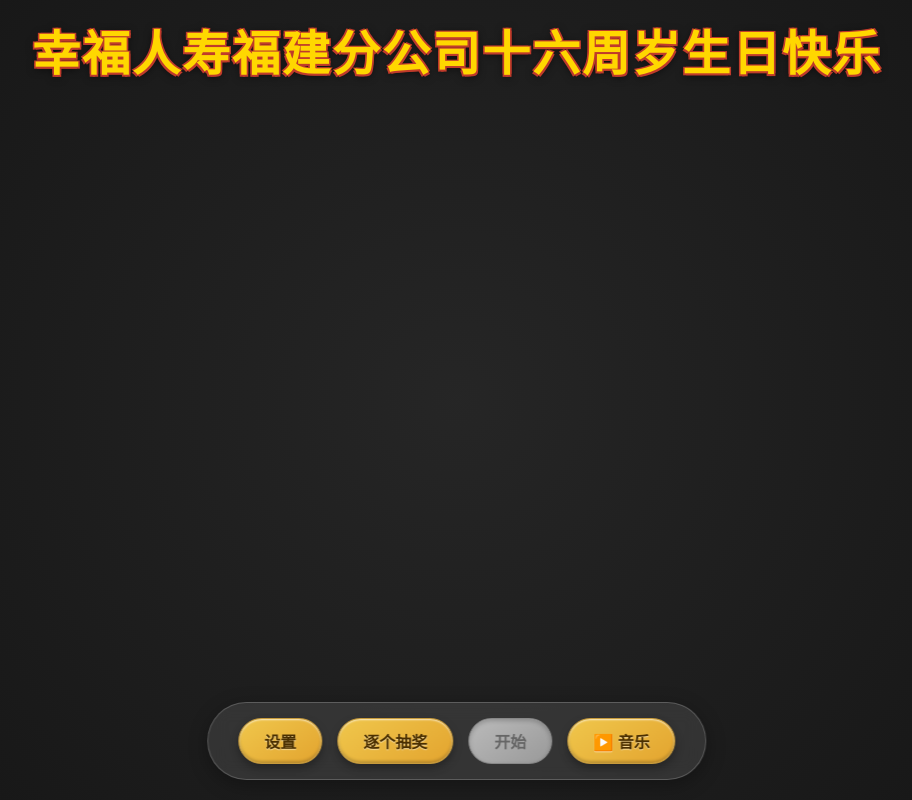
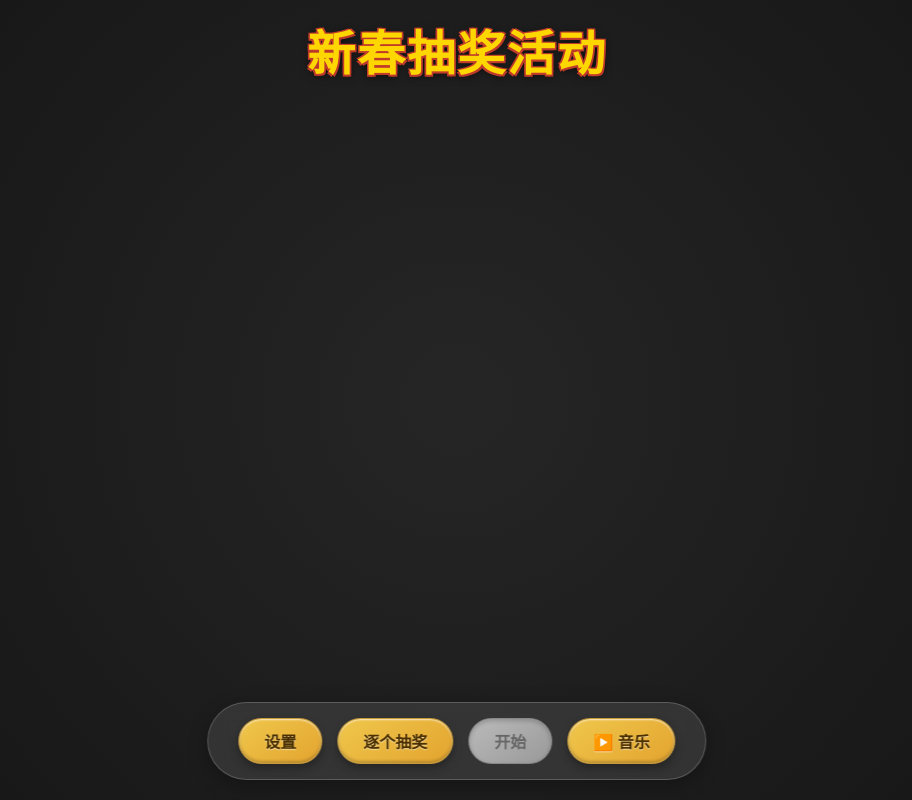
Before and after one commit to evezero/xfrs-lottery, a plain HTML site: page index.html in a window 1280 px wide. Shown: the whole page, without its empty margins (183-1095 px from the left). Drawn offline with Linux system fonts and the light colour scheme.

Commit message:
Add files via upload

```diff
--- a/index.html
+++ b/index.html
@@ -3,7 +3,7 @@
 <head>
     <meta charset="UTF-8">
     <meta name="viewport" content="width=device-width, initial-scale=1.0">
-    <title>新春抽奖活动1.6d</title>
+    <title>抽奖工具1.6d</title>
     <style>
         @property --spotlight-size {
             syntax: '<length>';
@@ -166,7 +166,7 @@
     <audio id="bg-music" loop></audio>
 
     <div id="app-container">
-        <div id="title-container"><h1 id="lottery-title">幸福人寿福建分公司十六周岁生日快乐</h1></div>
+        <div id="title-container"><h1 id="lottery-title">新春抽奖活动</h1></div>
         <div id="lottery-area"></div>
         <div id="bottom-controls">
             <button id="settings-btn" class="ctrl-btn">设置</button>
```
